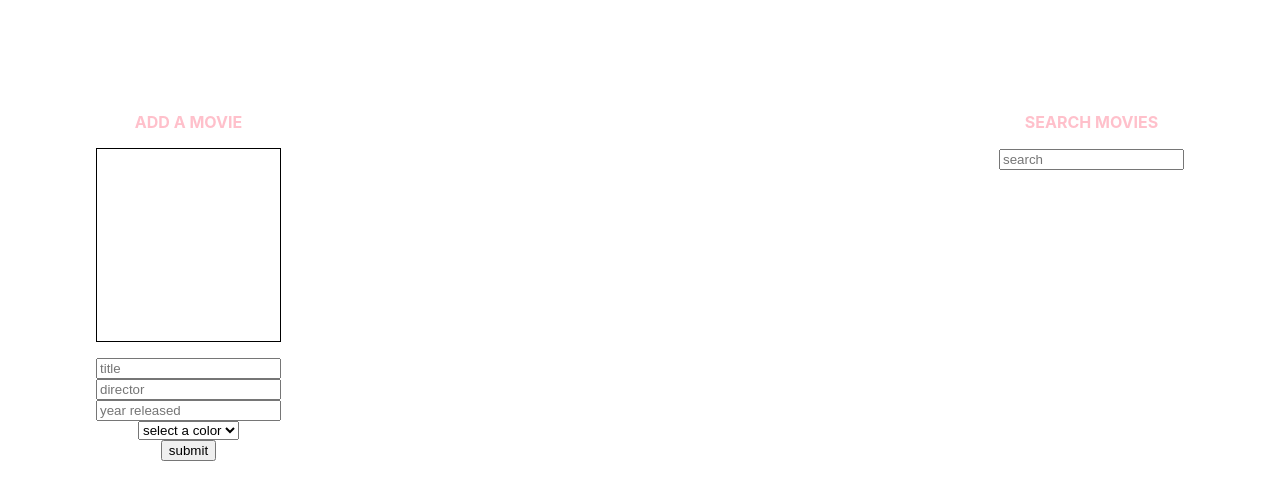
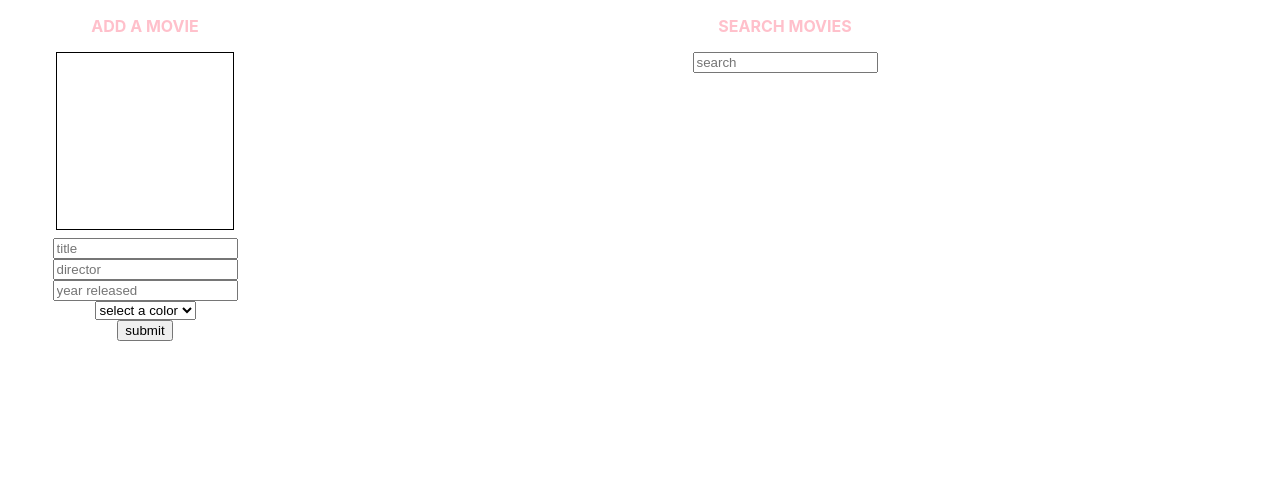
Before and after one commit to oliviaamiller/movie-list, a React (Create React App) app: page / in a window 1280 px wide. Shown: the top 500 px of the page. Built offline with nearby package versions, Linux system fonts and the light colour scheme.

Commit message:
css alignment

```diff
--- a/src/App.css
+++ b/src/App.css
@@ -1,13 +1,19 @@
+.App {
+  display: flex;
+  flex-direction: row;
+}
+
 .left {
-  position: fixed;
-  left: 0;
-  margin: 6rem;
+  margin: 0rem 3rem;
+
 }
 
 .right {
-  position: fixed;
-  right: 0;
-  margin: 6rem;
+  display: flex;
+  flex-direction: column;
+  align-items: center;
+  width: 80%;
+
 }
 
 .App p {
@@ -33,10 +39,18 @@
 }
 
 .movie {
+  display: flex;
+  flex-direction: column;
+  justify-content: center;
   border: black 1px solid;
-  margin-bottom: 1rem;
+  margin: .5rem;
   text-align: center;
-  height: 8rem;
+  height: 7rem;
+  width: 7rem;
   padding: 2rem;
+}
 
+.movie p {
+  padding: .25rem;
+  margin: 0;
 }
```
